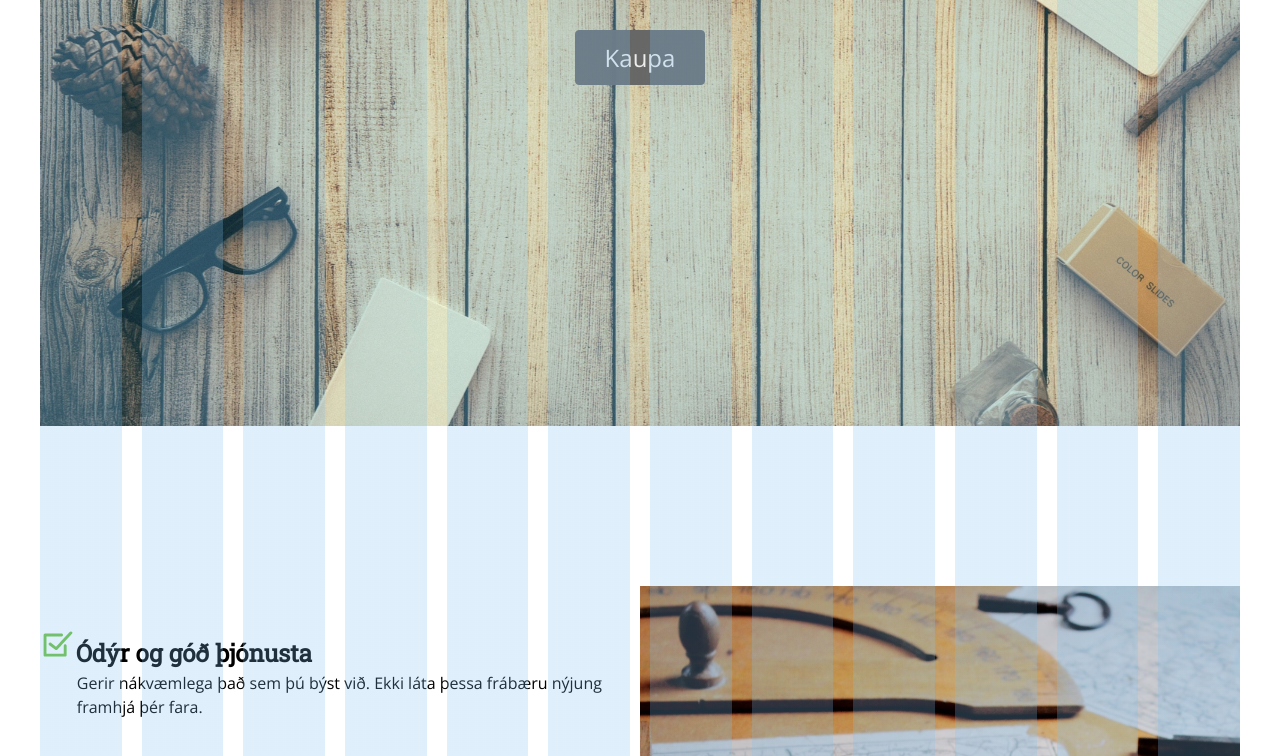
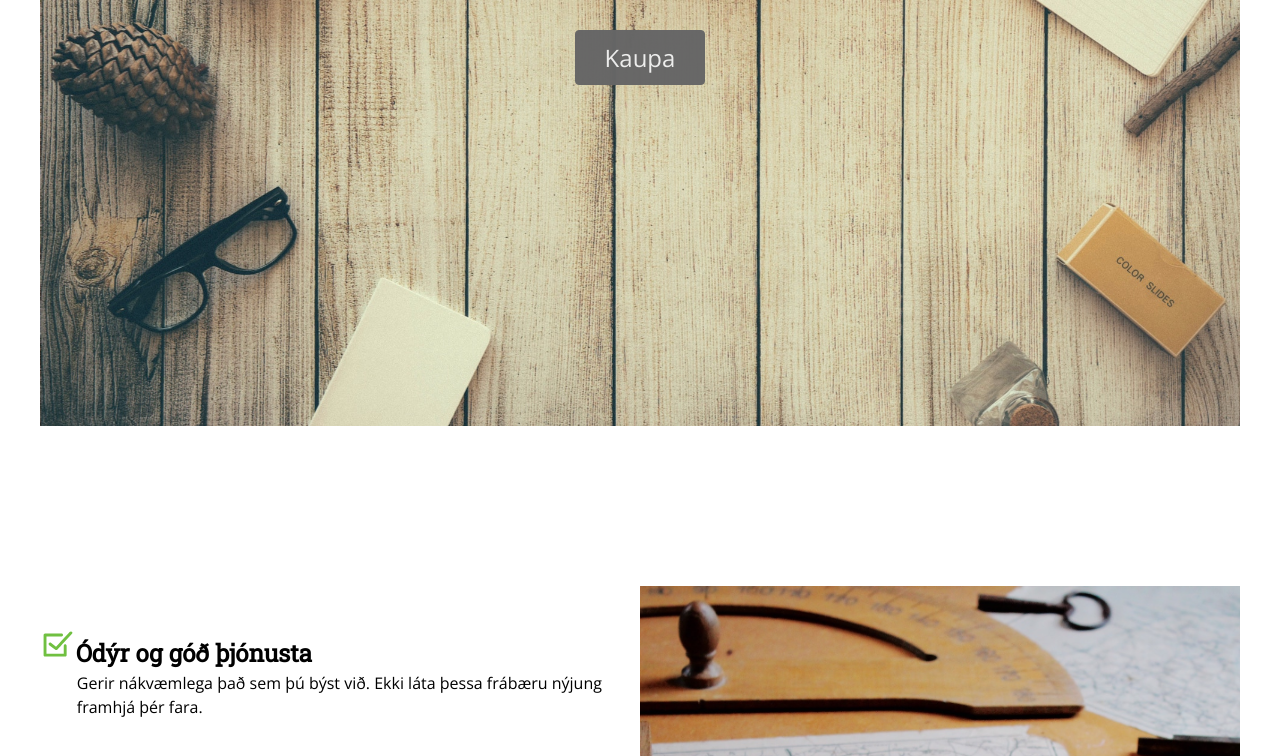
Before and after one commit to sindrigudmunds/stortverkefni1vefforritun, a plain HTML site: page index.html in a window 1280 px wide. Shown: the part 374-1130 px from the top of the page. Drawn offline with nearby package versions, Linux system fonts and the light colour scheme.

Commit message:
sdjfæjlasdf

```diff
--- a/index.html
+++ b/index.html
@@ -6,7 +6,6 @@
     <title>Fooþjónustan</title>
     <link href="https://fonts.googleapis.com/css?family=Open+Sans|Roboto+Slab" rel="stylesheet">
     <link rel="stylesheet" href="styles.css">
-    <link rel="stylesheet" href="grid.css">
   </head>
   <body>
     <section>
--- a/um.css
+++ b/um.css
@@ -6,27 +6,6 @@
   padding: 0;
   margin: 0; }
 
-:root {
-  --offset: 10px;
-  --max_width: 72rem;
-  --columns: 12;
-  --gutter: 20px;
-  --color: hsla(204, 80%, 72%, 0.25);
-}
-
-/* Helper variables */
-:root {
-  --repeating-width: calc(100% / var(--columns));
-  --column-width: calc((100% / var(--columns)) - var(--gutter));
-  --background-width: calc(100% + var(--gutter));
-  --background-columns: repeating-linear-gradient(
-    to right,
-    var(--color),
-    var(--color) var(--column-width),
-    transparent var(--column-width),
-    transparent var(--repeating-width)
-  );
-}
 
 /* Styling */
 html {
```
Also changed, not shown: elements.html (added, +32 -0 lines), kaupa.html (+0 -1 lines).
